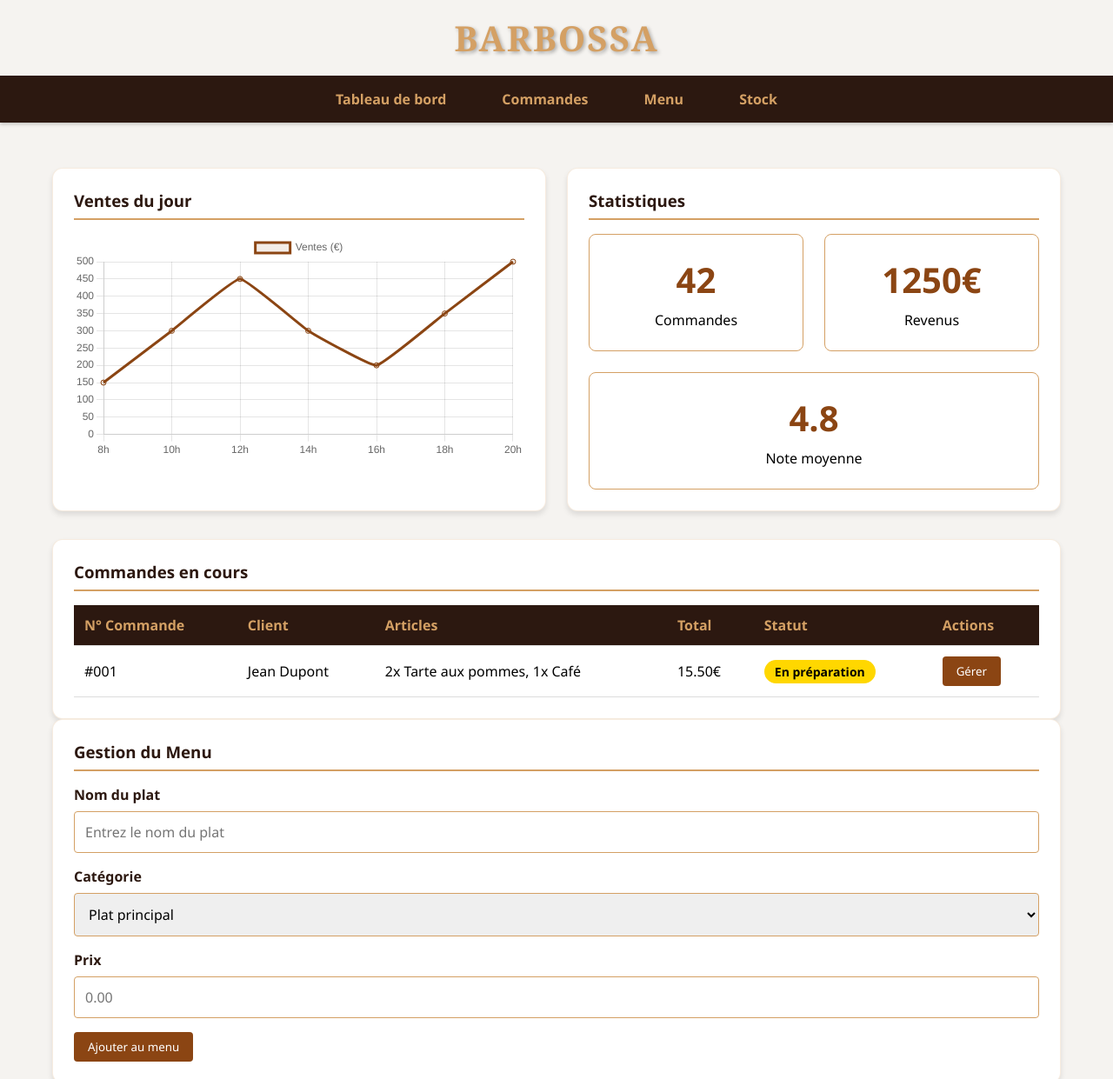
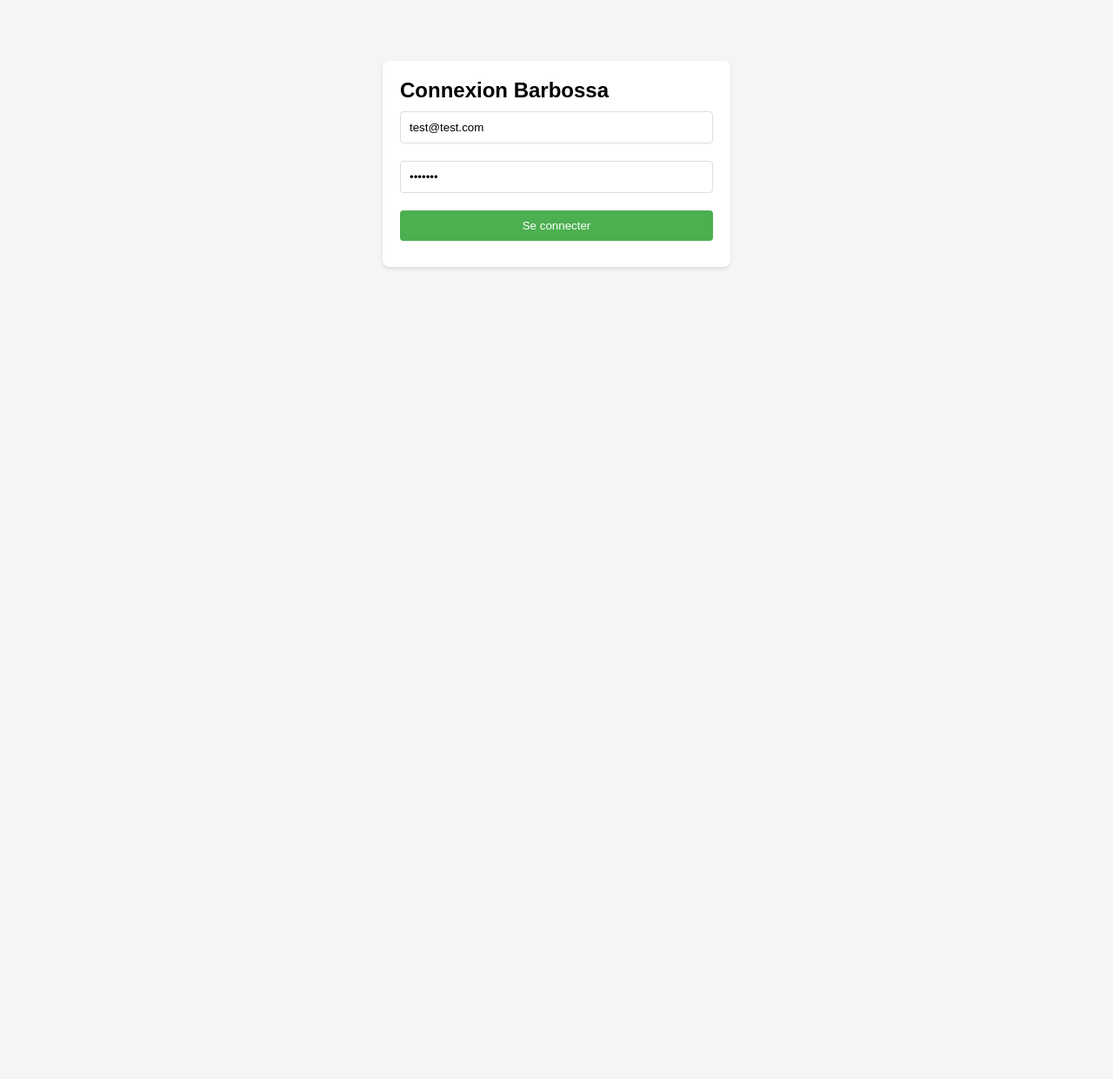
Before and after one commit to Xtrem57000/Xtrem57000.github.io, a plain HTML site: page index.html in a window 1280 px wide. Shown: the top 1241 px of the page at 87% size. After the commit the page ends 800 px from the top, so only its background shows below. Drawn offline with nearby package versions, Linux system fonts and the light colour scheme.

Commit message:
Update index.html

```diff
--- a/index.html
+++ b/index.html
@@ -4,326 +4,204 @@
     <meta charset="UTF-8">
     <meta name="viewport" content="width=device-width, initial-scale=1.0">
     <title>Barbossa - Gestion Restaurant</title>
-    <script src="https://cdnjs.cloudflare.com/ajax/libs/Chart.js/3.7.0/chart.min.js"></script>
+
+    <!-- Firebase -->
+    <script src="https://www.gstatic.com/firebasejs/10.7.0/firebase-app-compat.js"></script>
+    <script src="https://www.gstatic.com/firebasejs/10.7.0/firebase-firestore-compat.js"></script>
+    <script src="https://www.gstatic.com/firebasejs/10.7.0/firebase-auth-compat.js"></script>
+
+    <!-- Chart.js -->
+    <script src="https://cdn.jsdelivr.net/npm/chart.js"></script>
+
     <style>
         * {
             margin: 0;
             padding: 0;
             box-sizing: border-box;
-            font-family: 'Segoe UI', Tahoma, Geneva, Verdana, sans-serif;
+            font-family: Arial, sans-serif;
         }
-
-        :root {
-            --primary-color: #2c1810;
-            --secondary-color: #d4a064;
-            --accent-color: #8b4513;
-            --background-color: #f5f3f0;
+        body {
+            background: #f5f5f5;
+            padding: 20px;
         }
-
-        body {
-            background: var(--background-color);
-        }
-
-        .logo {
-            font-size: 2.5rem;
-            font-weight: bold;
-            color: var(--secondary-color);
-            text-align: center;
-            padding: 1rem;
-            font-family: 'Georgia', serif;
-            letter-spacing: 2px;
-            text-shadow: 2px 2px 4px rgba(0,0,0,0.3);
-        }
-
         .container {
             max-width: 1200px;
             margin: 0 auto;
-            padding: 20px;
         }
-
-        nav {
-            background: var(--primary-color);
-            padding: 1rem;
-            margin-bottom: 2rem;
-            box-shadow: 0 2px 4px rgba(0,0,0,0.2);
-        }
-
-        nav ul {
-            list-style: none;
-            display: flex;
-            gap: 2rem;
-            justify-content: center;
-        }
-
-        nav a {
-            color: var(--secondary-color);
-            text-decoration: none;
-            font-weight: bold;
-            padding: 0.5rem 1rem;
-            border-radius: 4px;
-            transition: all 0.3s ease;
-        }
-
-        nav a:hover {
-            background: var(--accent-color);
-            color: white;
-        }
-
-        .dashboard {
-            display: grid;
-            grid-template-columns: repeat(auto-fit, minmax(300px, 1fr));
-            gap: 1.5rem;
-            margin-bottom: 2rem;
-        }
-
         .card {
             background: white;
-            padding: 1.5rem;
-            border-radius: 12px;
-            box-shadow: 0 4px 6px rgba(0,0,0,0.1);
-            border: 1px solid rgba(212, 160, 100, 0.2);
+            padding: 20px;
+            border-radius: 8px;
+            margin-bottom: 20px;
+            box-shadow: 0 2px 4px rgba(0,0,0,0.1);
         }
-
-        .card h3 {
-            margin-bottom: 1rem;
-            color: var(--primary-color);
-            border-bottom: 2px solid var(--secondary-color);
-            padding-bottom: 0.5rem;
+        .login-card {
+            max-width: 400px;
+            margin: 50px auto;
         }
-
+        input, button {
+            width: 100%;
+            padding: 10px;
+            margin: 10px 0;
+            border: 1px solid #ddd;
+            border-radius: 4px;
+        }
+        button {
+            background: #4CAF50;
+            color: white;
+            border: none;
+            cursor: pointer;
+        }
+        button:hover {
+            background: #45a049;
+        }
         table {
             width: 100%;
             border-collapse: collapse;
-            margin-top: 1rem;
+            margin-top: 10px;
         }
-
         th, td {
-            padding: 0.75rem;
+            padding: 12px;
             text-align: left;
             border-bottom: 1px solid #ddd;
         }
-
-        th {
-            background-color: var(--primary-color);
-            color: var(--secondary-color);
+        .status {
+            padding: 5px 10px;
+            border-radius: 20px;
+            font-size: 12px;
         }
-
-        tr:hover {
-            background-color: rgba(212, 160, 100, 0.1);
-        }
-
-        button {
-            background: var(--accent-color);
-            color: white;
-            border: none;
-            padding: 0.5rem 1rem;
-            border-radius: 4px;
-            cursor: pointer;
-            transition: background 0.3s ease;
-        }
-
-        button:hover {
-            background: var(--primary-color);
-        }
-
-        .form-group {
-            margin-bottom: 1rem;
-        }
-
-        .form-group label {
-            display: block;
-            margin-bottom: 0.5rem;
-            color: var(--primary-color);
-            font-weight: bold;
-        }
-
-        .form-group input,
-        .form-group select {
-            width: 100%;
-            padding: 0.75rem;
-            border: 1px solid var(--secondary-color);
-            border-radius: 4px;
-            font-size: 1rem;
-        }
-
-        .stats-container {
-            display: flex;
-            gap: 1.5rem;
-            flex-wrap: wrap;
-        }
-
-        .stat-card {
-            background: white;
-            padding: 1.5rem;
-            border-radius: 8px;
-            flex: 1;
-            min-width: 200px;
-            text-align: center;
-            border: 1px solid var(--secondary-color);
-            transition: transform 0.3s ease;
-        }
-
-        .stat-card:hover {
-            transform: translateY(-5px);
-        }
-
-        .stat-number {
-            font-size: 2.5rem;
-            font-weight: bold;
-            color: var(--accent-color);
-            margin-bottom: 0.5rem;
-        }
-
-        .status-badge {
-            padding: 0.25rem 0.75rem;
-            border-radius: 20px;
-            font-size: 0.875rem;
-            font-weight: bold;
-        }
-
-        .status-en-preparation {
-            background-color: #ffd700;
-            color: #000;
+        .status-pending {
+            background: #ffd700;
+            color: black;
         }
     </style>
 </head>
 <body>
-    <div class="logo">BARBOSSA</div>
-    <nav>
-        <ul>
-            <li><a href="#dashboard">Tableau de bord</a></li>
-            <li><a href="#orders">Commandes</a></li>
-            <li><a href="#menu">Menu</a></li>
-            <li><a href="#inventory">Stock</a></li>
-        </ul>
-    </nav>
+    <!-- Login Form -->
+    <div id="loginForm" class="card login-card">
+        <h2>Connexion Barbossa</h2>
+        <input type="email" id="email" placeholder="Email" value="test@test.com">
+        <input type="password" id="password" placeholder="Mot de passe" value="test123">
+        <button onclick="login()">Se connecter</button>
+    </div>
 
-    <div class="container">
-        <section id="dashboard" class="dashboard">
-            <div class="card">
-                <h3>Ventes du jour</h3>
-                <canvas id="salesChart"></canvas>
-            </div>
-            <div class="card">
-                <h3>Statistiques</h3>
-                <div class="stats-container">
-                    <div class="stat-card">
-                        <div class="stat-number">42</div>
-                        <div>Commandes</div>
-                    </div>
-                    <div class="stat-card">
-                        <div class="stat-number">1250€</div>
-                        <div>Revenus</div>
-                    </div>
-                    <div class="stat-card">
-                        <div class="stat-number">4.8</div>
-                        <div>Note moyenne</div>
-                    </div>
-                </div>
-            </div>
-        </section>
-
-        <section id="orders" class="card">
-            <h3>Commandes en cours</h3>
-            <table>
+    <!-- Main Content -->
+    <div id="mainContent" class="container" style="display: none;">
+        <div class="card">
+            <h2>Commandes en cours</h2>
+            <table id="ordersTable">
                 <thead>
                     <tr>
-                        <th>N° Commande</th>
                         <th>Client</th>
                         <th>Articles</th>
                         <th>Total</th>
-                        <th>Statut</th>
-                        <th>Actions</th>
+                        <th>Status</th>
                     </tr>
                 </thead>
-                <tbody>
-                    <tr>
-                        <td>#001</td>
-                        <td>Jean Dupont</td>
-                        <td>2x Tarte aux pommes, 1x Café</td>
-                        <td>15.50€</td>
-                        <td><span class="status-badge status-en-preparation">En préparation</span></td>
-                        <td><button>Gérer</button></td>
-                    </tr>
-                </tbody>
+                <tbody></tbody>
             </table>
-        </section>
+        </div>
 
-        <section id="menu" class="card">
-            <h3>Gestion du Menu</h3>
-            <form>
-                <div class="form-group">
-                    <label>Nom du plat</label>
-                    <input type="text" placeholder="Entrez le nom du plat">
-                </div>
-                <div class="form-group">
-                    <label>Catégorie</label>
-                    <select>
-                        <option>Plat principal</option>
-                        <option>Dessert</option>
-                        <option>Boisson</option>
-                    </select>
-                </div>
-                <div class="form-group">
-                    <label>Prix</label>
-                    <input type="number" placeholder="0.00">
-                </div>
-                <button type="submit">Ajouter au menu</button>
-            </form>
-        </section>
-
-        <section id="inventory" class="card">
-            <h3>Gestion du Stock</h3>
-            <table>
+        <div class="card">
+            <h2>Stock</h2>
+            <table id="inventoryTable">
                 <thead>
                     <tr>
-                        <th>Ingrédient</th>
+                        <th>Produit</th>
                         <th>Quantité</th>
                         <th>Unité</th>
-                        <th>Seuil d'alerte</th>
-                        <th>Actions</th>
+                        <th>Alerte</th>
                     </tr>
                 </thead>
-                <tbody>
-                    <tr>
-                        <td>Farine</td>
-                        <td>5</td>
-                        <td>kg</td>
-                        <td>2 kg</td>
-                        <td><button>Modifier</button></td>
-                    </tr>
-                </tbody>
+                <tbody></tbody>
             </table>
-        </section>
+        </div>
     </div>
 
     <script>
-        // Configuration du graphique de ventes
-        const ctx = document.getElementById('salesChart').getContext('2d');
-        new Chart(ctx, {
-            type: 'line',
-            data: {
-                labels: ['8h', '10h', '12h', '14h', '16h', '18h', '20h'],
-                datasets: [{
-                    label: 'Ventes (€)',
-                    data: [150, 300, 450, 300, 200, 350, 500],
-                    borderColor: '#8b4513',
-                    backgroundColor: 'rgba(139, 69, 19, 0.1)',
-                    tension: 0.1
-                }]
-            },
-            options: {
-                responsive: true,
-                plugins: {
-                    legend: {
-                        position: 'top',
-                    }
-                },
-                scales: {
-                    y: {
-                        beginAtZero: true
-                    }
-                }
+        // REMPLACEZ CECI PAR VOTRE CONFIG FIREBASE
+        const firebaseConfig = {
+            apiKey: "AIzaSyBVrw0lr1-AyZYycR5FwJQcBtrxh0MWMSg",
+  authDomain: "barbossa-restaurant.firebaseapp.com",
+  projectId: "barbossa-restaurant",
+  storageBucket: "barbossa-restaurant.firebasestorage.app",
+  messagingSenderId: "967169557496",
+  appId: "1:967169557496:web:d8091d71719645a5254c0d","
+        };
+
+        // Initialize Firebase
+        firebase.initializeApp(firebaseConfig);
+        const db = firebase.firestore();
+        const auth = firebase.auth();
+
+        // Login
+        function login() {
+            const email = document.getElementById('email').value;
+            const password = document.getElementById('password').value;
+
+            auth.signInWithEmailAndPassword(email, password)
+                .then((userCredential) => {
+                    console.log("Connexion réussie");
+                    document.getElementById('loginForm').style.display = 'none';
+                    document.getElementById('mainContent').style.display = 'block';
+                    loadData();
+                })
+                .catch((error) => {
+                    console.error("Erreur de connexion:", error);
+                    alert("Erreur de connexion: " + error.message);
+                });
+        }
+
+        // Load Data
+        function loadData() {
+            // Load Orders
+            db.collection("orders").onSnapshot((snapshot) => {
+                const ordersTable = document.querySelector("#ordersTable tbody");
+                ordersTable.innerHTML = "";
+
+                snapshot.forEach((doc) => {
+                    const order = doc.data();
+                    const row = `
+                        <tr>
+                            <td>${order.client}</td>
+                            <td>${order.items.join(', ')}</td>
+                            <td>${order.total}€</td>
+                            <td><span class="status status-${order.status}">${order.status}</span></td>
+                        </tr>
+                    `;
+                    ordersTable.innerHTML += row;
+                });
+            });
+
+            // Load Inventory
+            db.collection("inventory").onSnapshot((snapshot) => {
+                const inventoryTable = document.querySelector("#inventoryTable tbody");
+                inventoryTable.innerHTML = "";
+
+                snapshot.forEach((doc) => {
+                    const item = doc.data();
+                    const row = `
+                        <tr>
+                            <td>${item.name}</td>
+                            <td>${item.quantity}</td>
+                            <td>${item.unit}</td>
+                            <td>${item.alertThreshold} ${item.unit}</td>
+                        </tr>
+                    `;
+                    inventoryTable.innerHTML += row;
+                });
+            });
+        }
+
+        // Check Auth State
+        auth.onAuthStateChanged((user) => {
+            if (user) {
+                document.getElementById('loginForm').style.display = 'none';
+                document.getElementById('mainContent').style.display = 'block';
+                loadData();
+            } else {
+                document.getElementById('loginForm').style.display = 'block';
+                document.getElementById('mainContent').style.display = 'none';
             }
         });
     </script>
```
